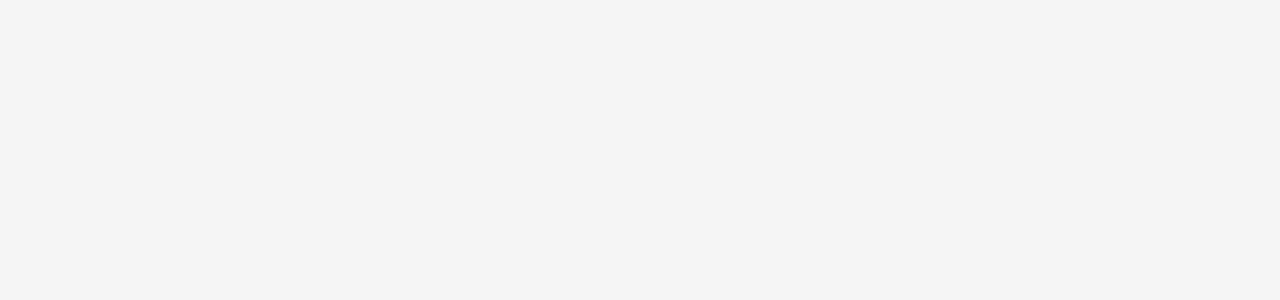
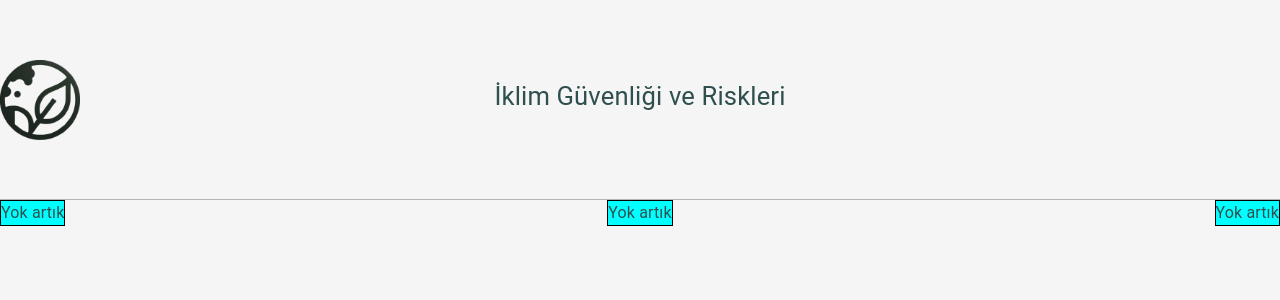
Before and after one commit to armangokalp/React_website, a React app: page /Dev in a window 1280 px wide. Before the commit this address had no page. Shown: the top 300 px of the page. Built offline with nearby package versions, Linux system fonts and the light colour scheme.

Commit message:
Header
[future] started to create header

```diff
--- /dev/null
+++ b/src/Header/HeaderStyle.css
@@ -0,0 +1,49 @@
+.header-container
+{
+    width: 100%;
+    height: auto;
+    margin: 0;
+}
+
+.header-upper-container
+{
+    width: 100%;
+    height: 200px;
+    min-height: 100px;
+
+    border-bottom: solid rgb(182, 182, 182) 1px;
+}
+.header-title
+{
+    font-size: 1.6rem;
+    font-weight: normal;
+    position: absolute;
+    top: 60px;
+    width: 80%;
+    left: 10%;
+    text-align: center;
+
+}
+.header-logo
+{
+    position: absolute;
+    width: 80px;
+    height: 80px;
+    top: 60px;
+    left: 0;
+
+}
+
+.header-down-container
+{
+    display: flex;
+    justify-content: space-between;
+    width: 100%;
+    height: 20%;
+}
+
+.header-links
+{
+    background-color: aqua;
+    border: solid black 1px;
+}
--- /dev/null
+++ b/src/Header/HeaderV2.js
@@ -0,0 +1,21 @@
+import React from 'react';
+import "./HeaderStyle.css"
+import logo from '../Images/logo_v2.png'
+const Header = () => {
+
+  return (
+    <div className='header-container'>
+        <div className='header-upper-container'>
+            <img src={logo} className='header-logo'/>
+            <h1 className='header-title'>İklim Güvenliği ve Riskleri</h1>
+        </div>
+        <div className='header-down-container'>
+            <a className='header-links'>Yok artık</a>
+            <a className='header-links'>Yok artık</a>
+            <a className='header-links'>Yok artık</a>
+        </div>
+    </div>
+  );
+};
+
+export default Header;
--- a/src/Routes.js
+++ b/src/Routes.js
@@ -12,6 +12,7 @@ import {
     Routes,
     Route,
 } from "react-router-dom";
+import Header from "./Header/HeaderV2";
 
 const Routers = () => {
     return (
@@ -27,6 +28,7 @@ const Routers = () => {
                     <Route path="/Conflict" element={<Conflict/>} />
                     <Route path="/Article" element={<Article/>} />
                     <Route path="/Article/:id" element={<Article/>} />
+                    <Route path="/Dev" element={<Header/>} />
                 </Route>
             </Routes>
         </Router>
```
Also changed, not shown: src/Images/logo_v2.png (added).
